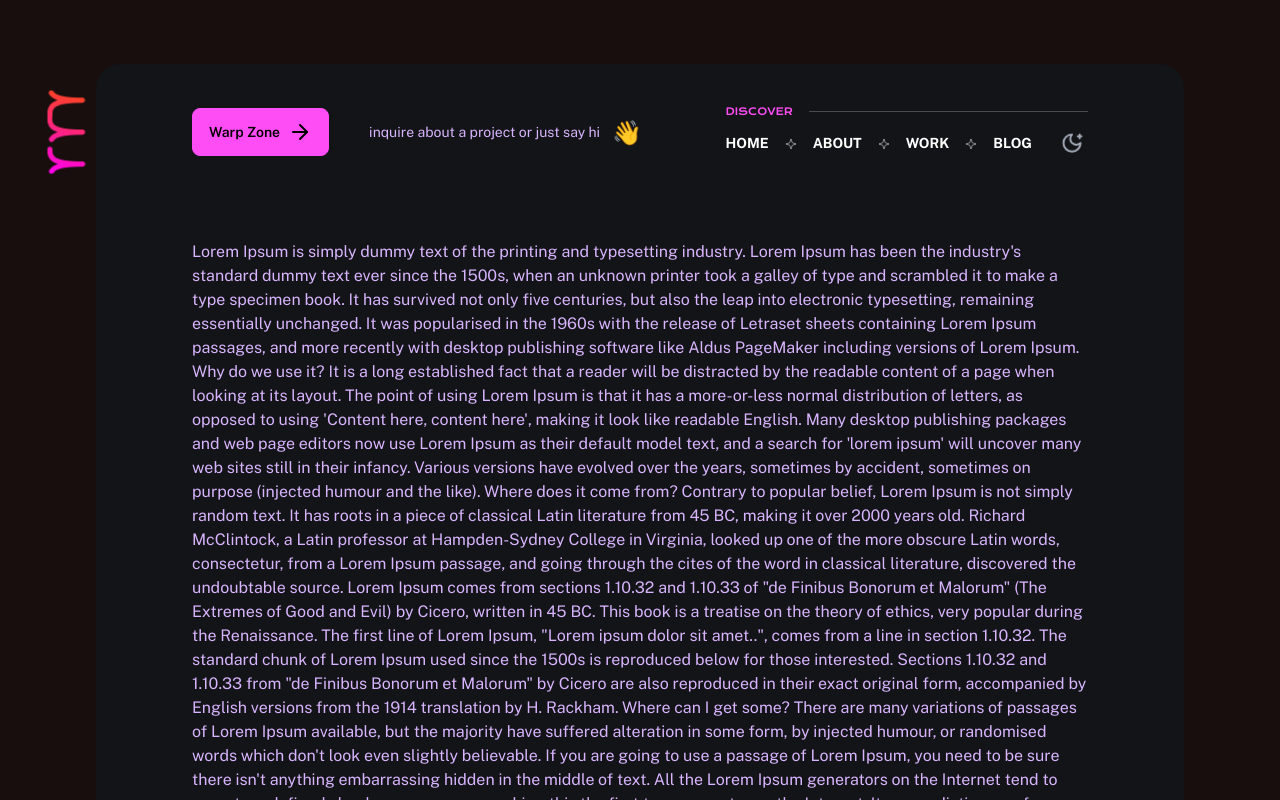
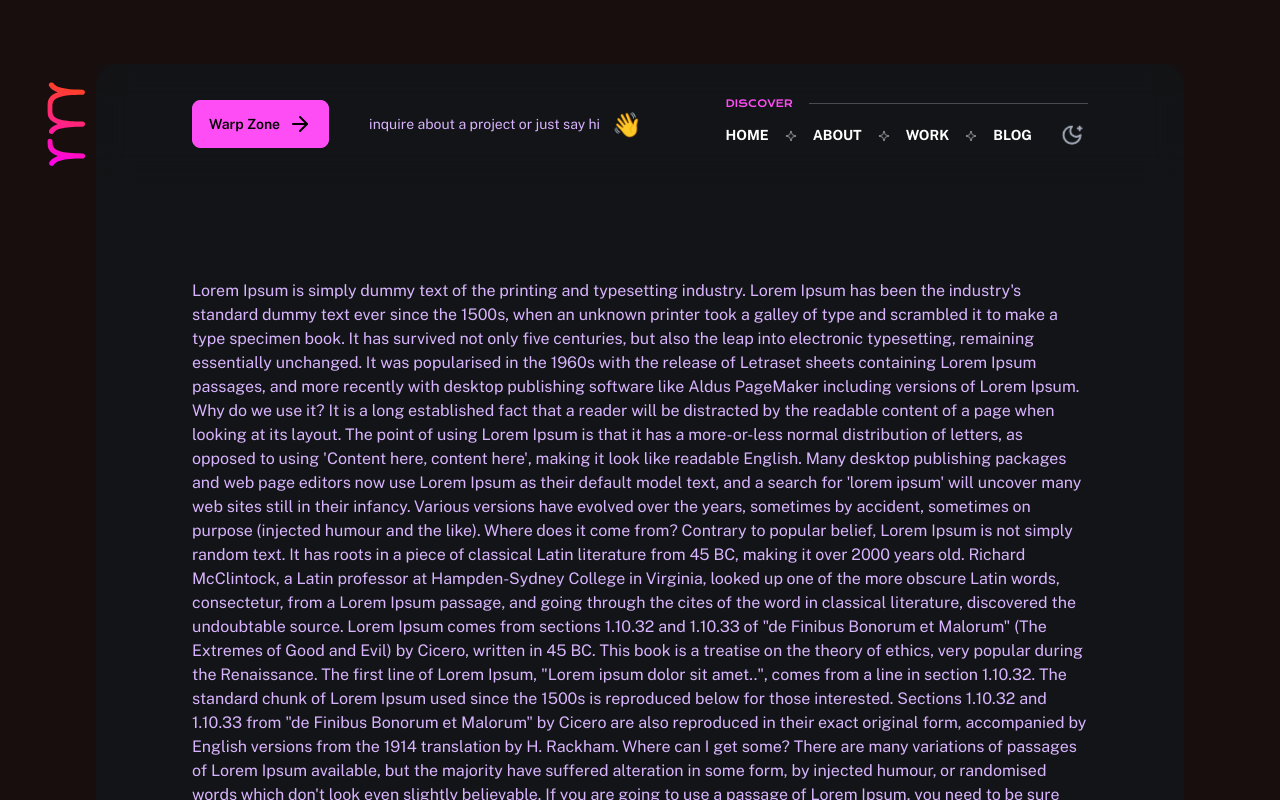
Before and after one commit to geotrev/rightwarp.com, a Next.js app: page / in a window 1280 px wide. Shown: the top 800 px of the page. Built offline with nearby package versions, Linux system fonts and the light colour scheme; no server answers.

Commit message:
feat: blur nav background

```diff
--- a/src/components/app/Header.tsx
+++ b/src/components/app/Header.tsx
@@ -19,7 +19,7 @@ export const Header = ({ theme }: { theme: string }) => {
   const isLarge = useIsLarge()
 
   return (
-    <header className="sticky top-0 h-[1px] overflow-visible px-8 py-8 md:px-12 md:py-12 lg:px-24 lg:py-10">
+    <header className="sticky top-0 overflow-visible px-8 py-2 backdrop-blur-lg sm:px-8 sm:py-4 lg:px-24 lg:py-8">
       <div className="relative flex items-center justify-between">
         <div className="absolute left-0 rotate-0 transition-all duration-300 ease-in-out lg:-left-[10.5rem] lg:-rotate-90">
           <Link
```
